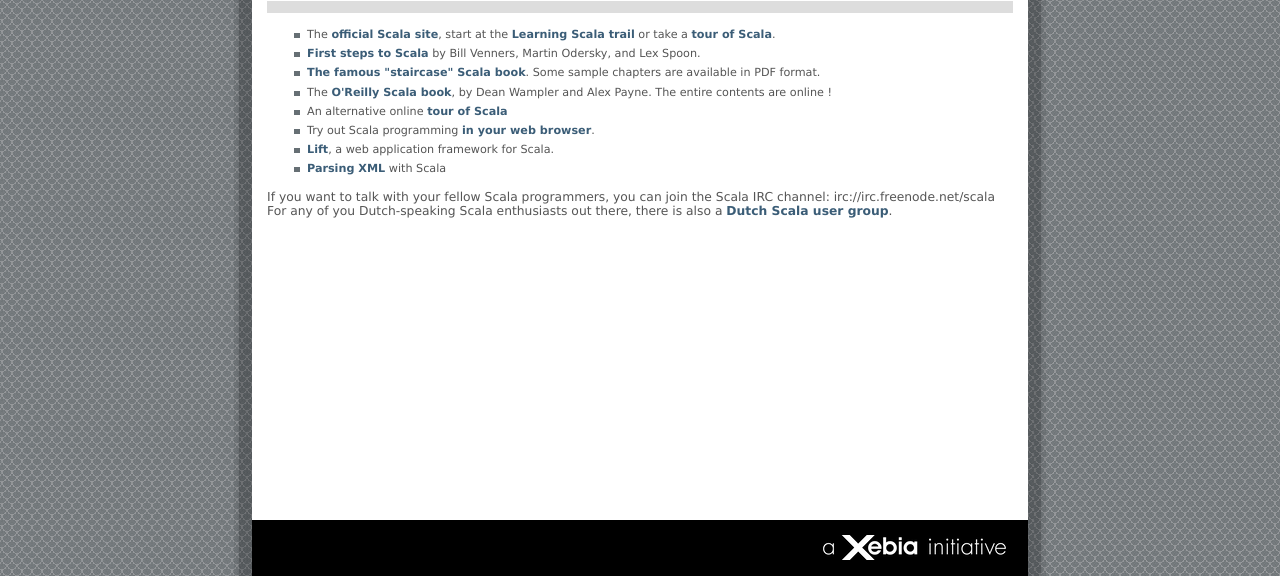
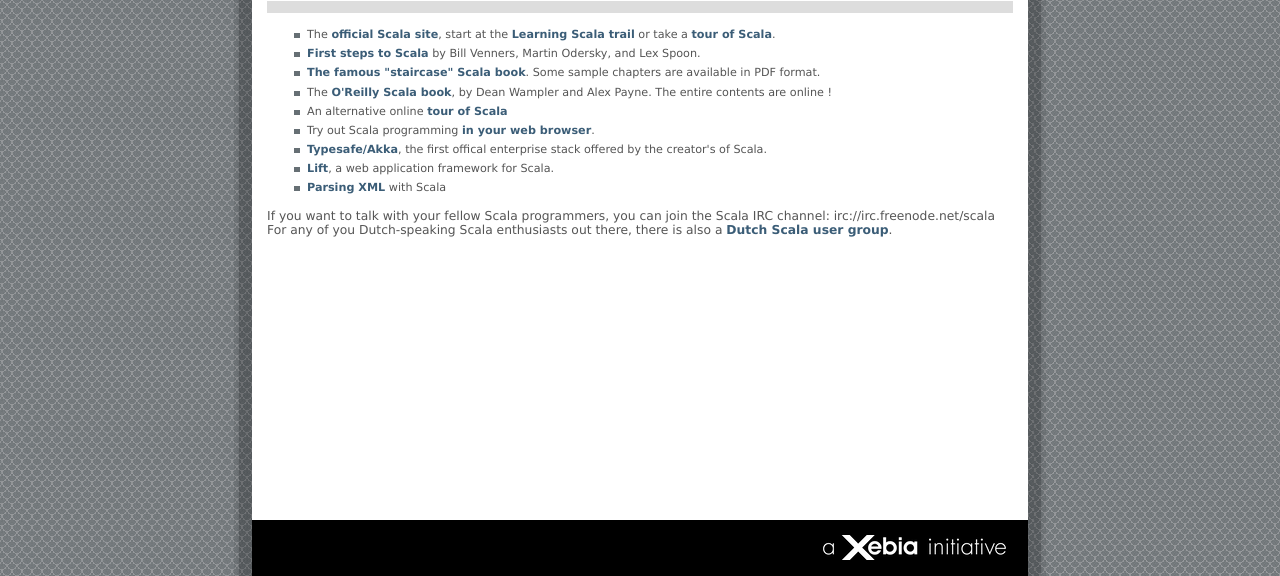
Before and after one commit to scala-labs/scala-labs.github.com, a Jekyll site: the page built from learning-scala.html, in a window 1280 px wide, cut to the strip 324-900 px from the top of the page. Built offline with Jekyll 4.4.1, drawn with Linux system fonts in a browser that asks for light colours.

Commit message:
Edited learning-scala.html via GitHub

```diff
--- a/learning-scala.html
+++ b/learning-scala.html
@@ -16,6 +16,7 @@
 	<li>The <b><a href="http://programming-scala.labs.oreilly.com/">O'Reilly Scala book</a></b>, by Dean Wampler and Alex Payne. The entire contents are online !</li>
 	<li>An alternative online <b><a href="http://www.naildrivin5.com/scalatour/wiki_pages/MainPage">tour of Scala</a></b></li>
 	<li>Try out Scala programming <b><a href="http://www.simplyscala.com/">in your web browser</a></b>.</li>
+	<li><b><a href="http://typesafe.com/">Typesafe/Akka</a></b>, the first offical enterprise stack offered by the creator's of Scala. </li>
 	<li><b><a href="http://liftweb.net/">Lift</a></b>, a web application framework for Scala.</li>
 	<li><b><a href="http://www.ibm.com/developerworks/java/library/x-scalaxml/index.html">Parsing XML</a></b> with Scala</li>
 </ul>
```
